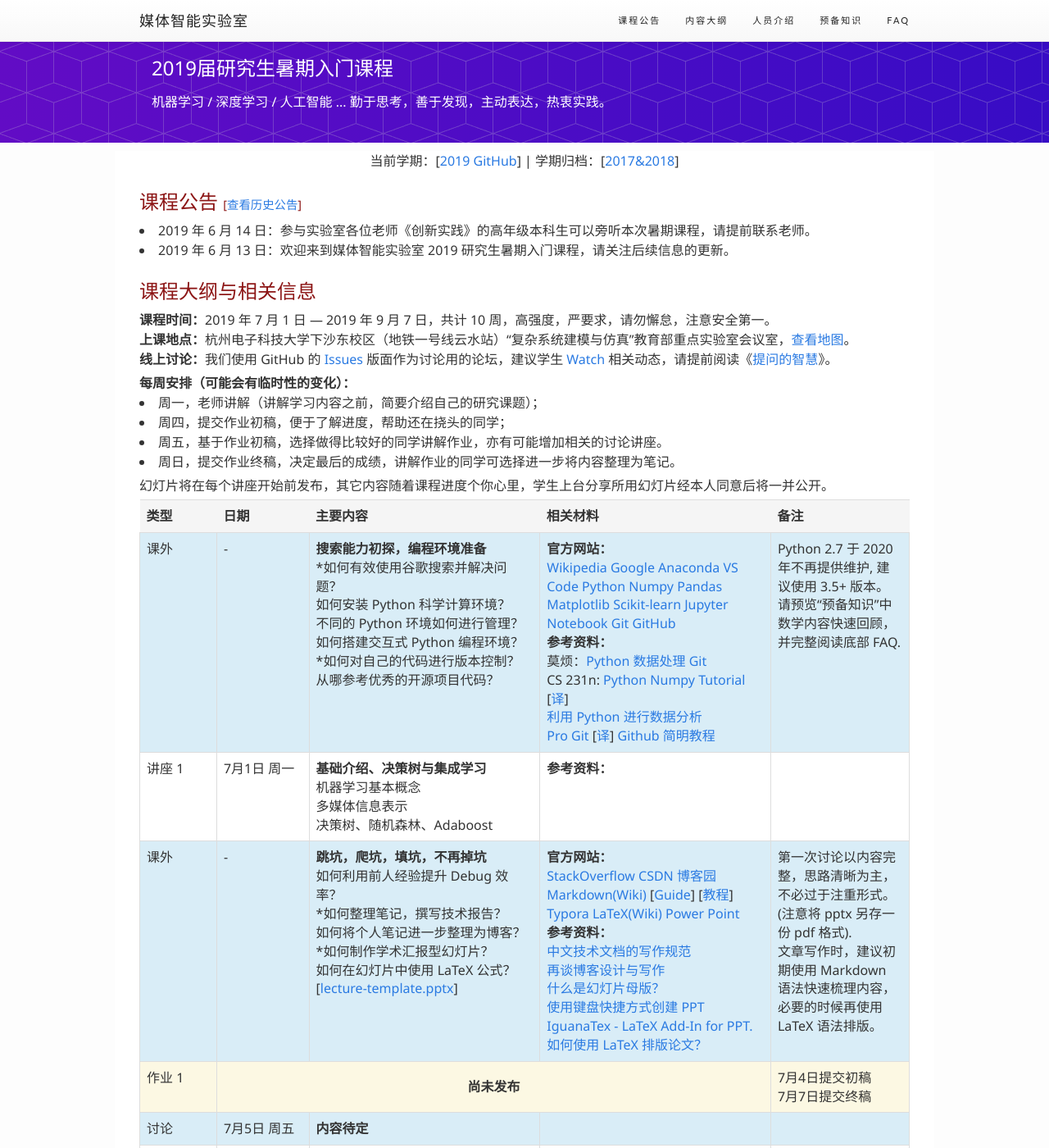
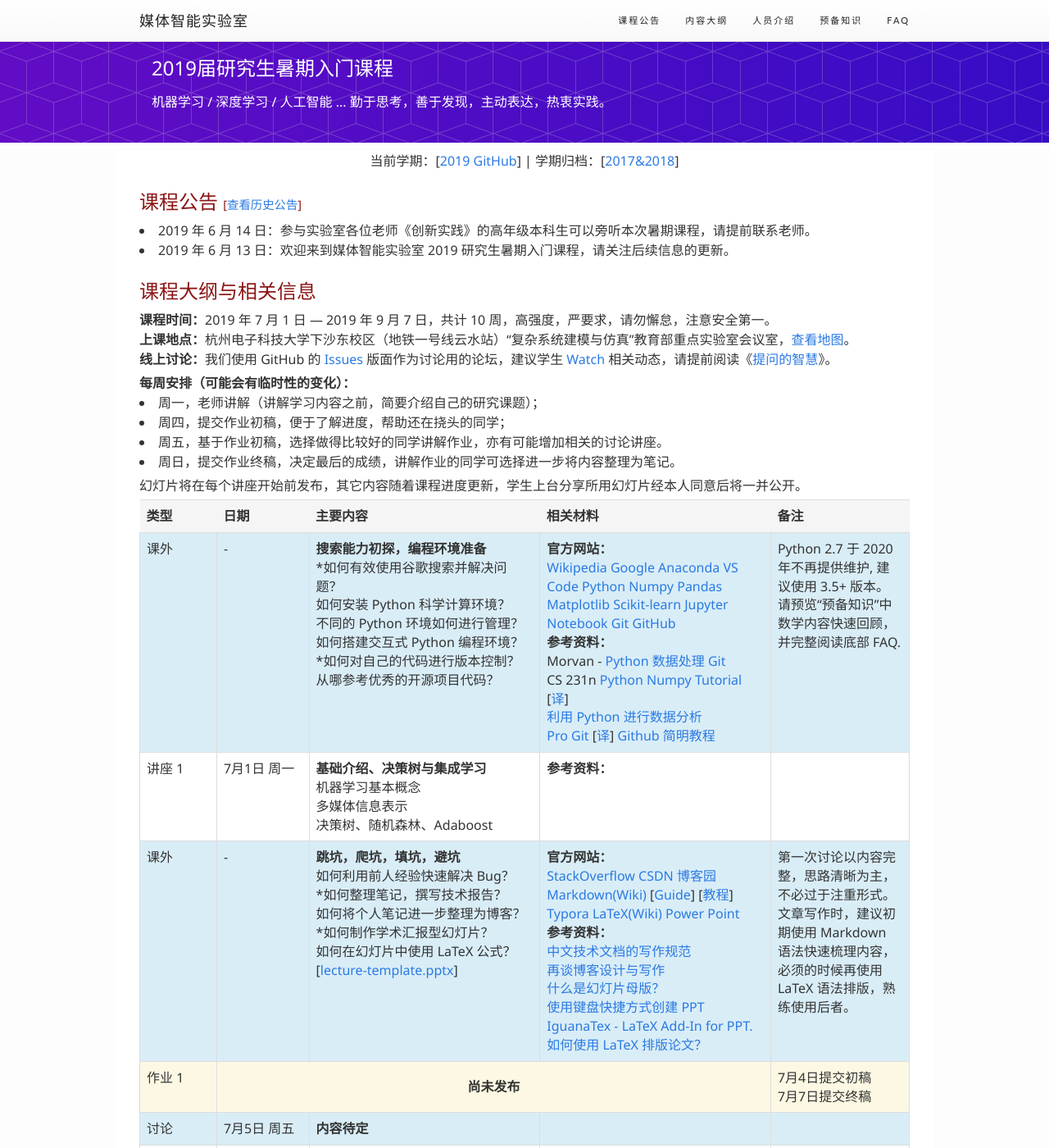
Before and after one commit to HDUMIL/summer-school, a Jekyll site: the page built from index.html, in a window 1280 px wide and 1400 px high. Shown: the whole window at 82% size. Built offline with Jekyll 4.4.1, drawn with Linux system fonts in a browser that asks for light colours; nearby versions of some CDN libraries.

Commit message:
correct spelling error

```diff
--- a/_includes/information.html
+++ b/_includes/information.html
@@ -18,5 +18,5 @@
 </div>
 
 <div id="attention" style="margin-bottom: 5px">
-    幻灯片将在每个讲座开始前发布，其它内容随着课程进度个你心里，学生上台分享所用幻灯片经本人同意后将一并公开。
+    幻灯片将在每个讲座开始前发布，其它内容随着课程进度更新，学生上台分享所用幻灯片经本人同意后将一并公开。
 </div>
--- a/_includes/schedule.html
+++ b/_includes/schedule.html
@@ -40,10 +40,10 @@
                 <a href="https://github.com/" target="_blank">GitHub</a>
                 <br>
                 <b>参考资料：</b><br>
-                莫烦：<a href="https://morvanzhou.github.io/tutorials/python-basic/" target="_blank">Python</a>
+                Morvan - <a href="https://morvanzhou.github.io/tutorials/python-basic/" target="_blank">Python</a>
                 <a href="https://morvanzhou.github.io/tutorials/data-manipulation/" target="_blank">数据处理</a>
                 <a href="https://morvanzhou.github.io/tutorials/others/" target="_blank">Git</a><br>
-                CS 231n: <a href="https://cs231n.github.io/python-numpy-tutorial/" target="_blank">Python Numpy
+                CS 231n <a href="https://cs231n.github.io/python-numpy-tutorial/" target="_blank">Python Numpy
                     Tutorial</a>
                 [<a href="https://zhuanlan.zhihu.com/p/20878530" target="_blank">译</a>]<br>
                 <a href="https://book.douban.com/subject/30283996/" target="_blank">利用 Python 进行数据分析</a><br>
@@ -77,8 +77,8 @@
             <td>课外</td>
             <td>-</td>
             <td>
-                <b>跳坑，爬坑，填坑，不再掉坑</b><br>
-                如何利用前人经验提升 Debug 效率？<br>
+                <b>跳坑，爬坑，填坑，避坑</b><br>
+                如何利用前人经验快速解决 Bug？<br>
                 *如何整理笔记，撰写技术报告？<br>
                 如何将个人笔记进一步整理为博客？<br>
                 *如何制作学术汇报型幻灯片？<br>
@@ -113,8 +113,8 @@
 
             </td>
             <td>
-                第一次讨论以内容完整，思路清晰为主，不必过于注重形式。(注意将 pptx 另存一份 pdf 格式).<br>
-                文章写作时，建议初期使用 Markdown 语法快速梳理内容，必要的时候再使用 LaTeX 语法排版。
+                第一次讨论以内容完整，思路清晰为主，不必过于注重形式。<br>
+                文章写作时，建议初期使用 Markdown 语法快速梳理内容，必须的时候再使用 LaTeX 语法排版，熟练使用后者。
             </td>
         </tr>
 
```
